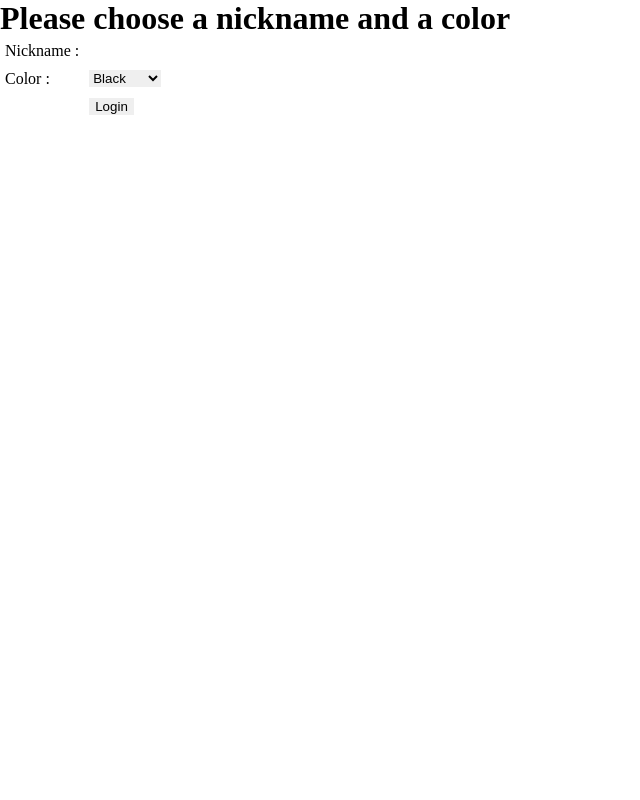
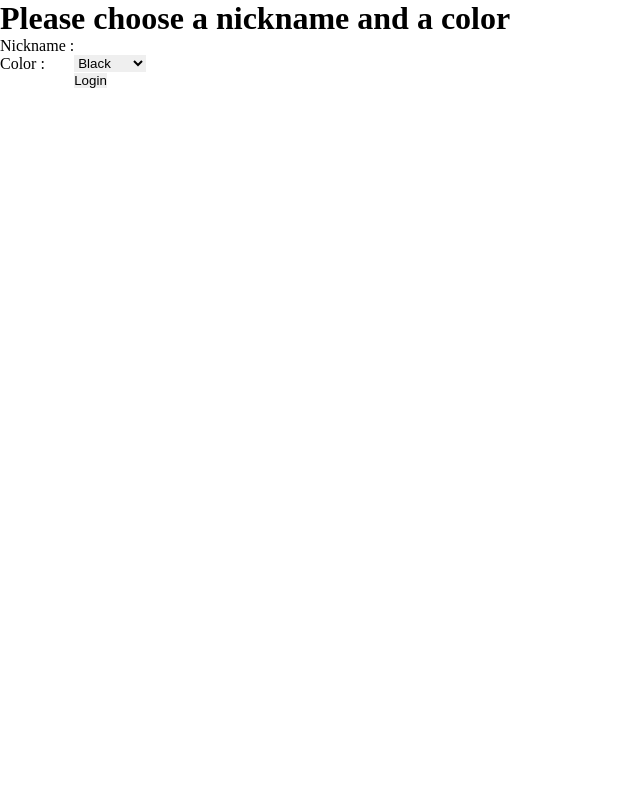
Before and after one commit to NeonSky/phpChess, a PHP site: page /tmp.php in a window 1280 px wide. Shown: the whole page, without its empty margins (0-640 px from the left). Run offline with PHP 8.4, Linux system fonts and the light colour scheme.

Commit message:
More CSS

```diff
--- a/css/chessBoard.css
+++ b/css/chessBoard.css
@@ -10,7 +10,8 @@
   margin-right: auto;
   width: 60vw;
   height: 60vw;
-  max-height: 80%;
+  max-width: 80vh;
+  max-height: 80vh;
 }
 
 .chessRow {
--- a/css/main.css
+++ b/css/main.css
@@ -1,5 +1,5 @@
 * {
-  pading: 0;
+  padding: 0;
   margin: 0;
   border: 0;
 }
```
